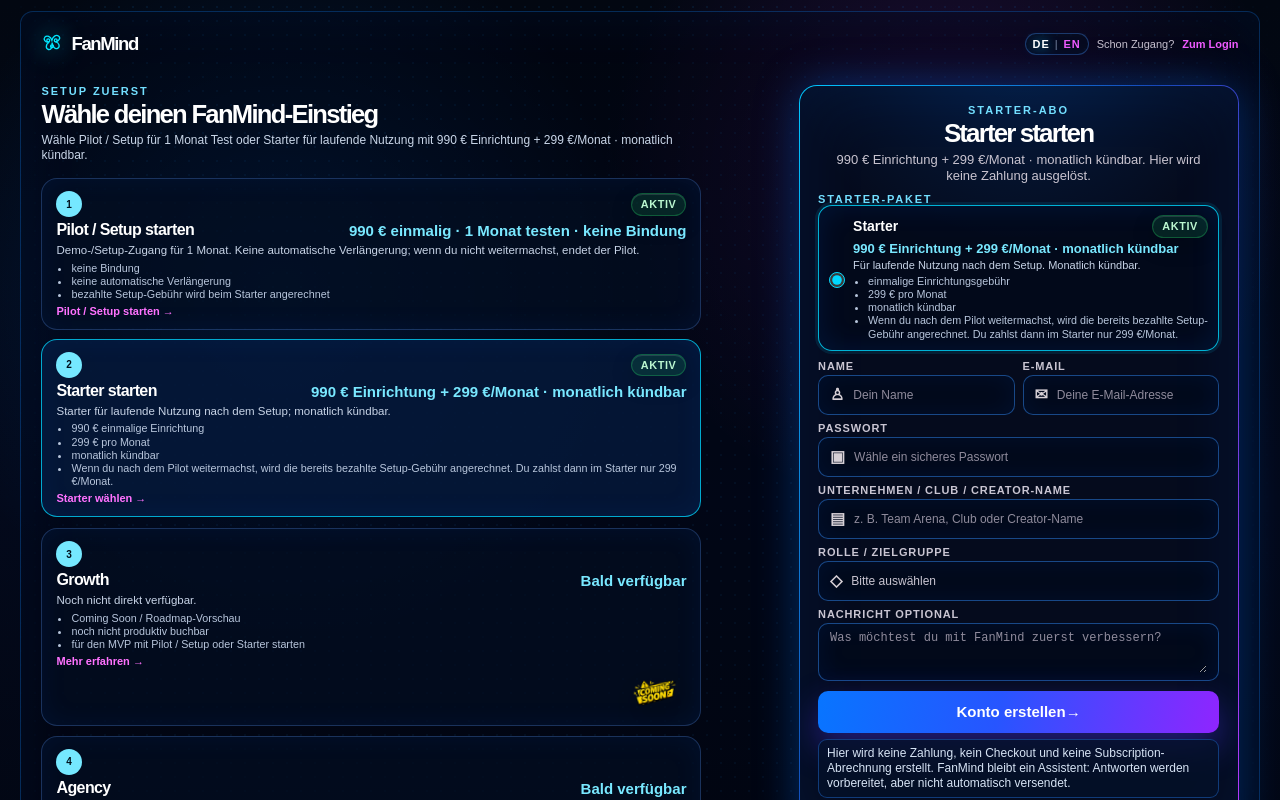
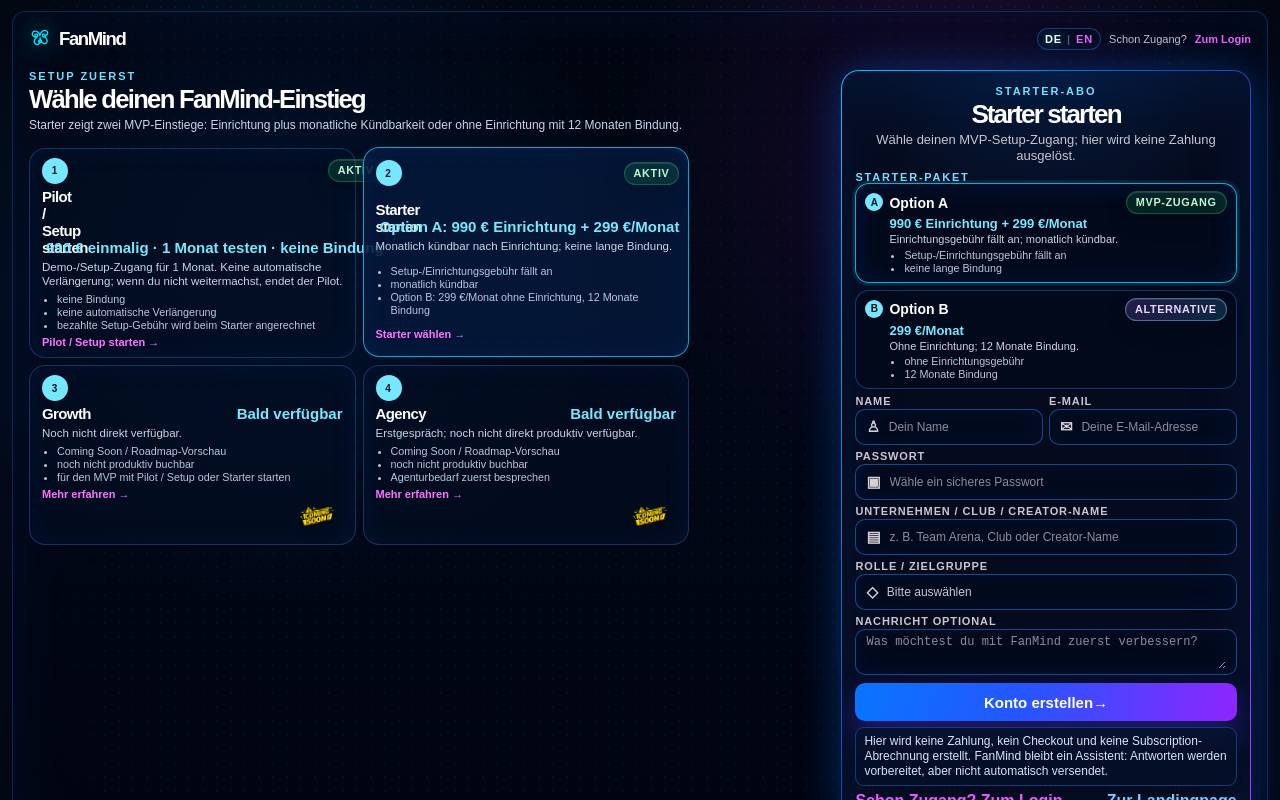
Before and after one commit to Bernds-tech/FanMind, a Next.js app: page /register in a window 1280 px wide. Shown: the top 800 px of the page. Built offline with nearby package versions, Linux system fonts and the light colour scheme.

Commit message:
Polish register package layout

```diff
--- a/src/app/register/page.tsx
+++ b/src/app/register/page.tsx
@@ -12,6 +12,7 @@
 
 type RegisterPlanId = PlanId;
 type StarterCommercialOption = Extract<ProductiveCommercialOption, "starter_paid_setup">;
+type StarterOfferOptionId = "starter_paid_setup" | "starter_no_setup_commitment";
 
 type RegisterPageProps = {
   searchParams: Promise<{ lang?: string | string[]; plan?: string | string[] }>;
@@ -35,7 +36,7 @@
 }
 
 type StarterOptionCopy = {
-  id: StarterCommercialOption;
+  id: StarterOfferOptionId;
   title: string;
   price: string;
   description: string;
@@ -127,9 +128,9 @@
         label: "2",
         badge: "Active",
         title: "Start Starter",
-        price: "€990 setup + €299 / month",
-        description: "Starter for ongoing use after setup; cancellable monthly.",
-        bullets: ["€990 one-time setup fee", "€299 per month", "monthly cancellable", "paid Pilot setup is credited if you continue"],
+        price: "Option A: €990 setup + €299 / month",
+        description: "Monthly cancellable after setup; no long commitment.",
+        bullets: ["setup fee applies", "monthly cancellable", "no long-term commitment"],
         href: registerPlanHref("starter", language),
         cta: "Choose Starter",
       },
@@ -171,9 +172,9 @@
       label: "2",
       badge: "Aktiv",
       title: "Starter starten",
-      price: "990 € Einrichtung + 299 €/Monat · monatlich kündbar",
-      description: "Starter für laufende Nutzung nach dem Setup; monatlich kündbar.",
-      bullets: ["990 € einmalige Einrichtung", "299 € pro Monat", "monatlich kündbar", "Wenn du nach dem Pilot weitermachst, wird die bereits bezahlte Setup-Gebühr angerechnet. Du zahlst dann im Starter nur 299 €/Monat."],
+      price: "Option A: 990 € Einrichtung + 299 €/Monat",
+      description: "Monatlich kündbar nach Einrichtung; keine lange Bindung.",
+      bullets: ["Setup-/Einrichtungsgebühr fällt an", "monatlich kündbar", "Option B: 299 €/Monat ohne Einrichtung, 12 Monate Bindung"],
       href: registerPlanHref("starter", language),
       cta: "Starter wählen",
     },
@@ -205,11 +206,19 @@
     return [
       {
         id: "starter_paid_setup",
-        title: "Starter",
+        title: "Option A",
         price: "€990 setup + €299 / month",
-        description: "For ongoing use after setup. Cancellable monthly; no long-term commitment.",
-        bullets: ["one-time setup fee", "€299 per month", "monthly cancellable", "paid Pilot setup fee is credited"],
-        badge: "Active",
+        description: "Setup fee applies; cancellable monthly.",
+        bullets: ["setup/onboarding fee applies", "no long commitment"],
+        badge: "MVP access",
+      },
+      {
+        id: "starter_no_setup_commitment",
+        title: "Option B",
+        price: "€299 / month",
+        description: "No setup fee; 12-month commitment.",
+        bullets: ["without setup fee", "12-month commitment"],
+        badge: "Alternative",
       },
     ];
   }
@@ -217,11 +226,19 @@
   return [
     {
       id: "starter_paid_setup",
-      title: "Starter",
-      price: "990 € Einrichtung + 299 €/Monat · monatlich kündbar",
-      description: "Für laufende Nutzung nach dem Setup. Monatlich kündbar.",
-      bullets: ["einmalige Einrichtungsgebühr", "299 € pro Monat", "monatlich kündbar", "Wenn du nach dem Pilot weitermachst, wird die bereits bezahlte Setup-Gebühr angerechnet. Du zahlst dann im Starter nur 299 €/Monat."],
-      badge: "Aktiv",
+      title: "Option A",
+      price: "990 € Einrichtung + 299 €/Monat",
+      description: "Einrichtungsgebühr fällt an; monatlich kündbar.",
+      bullets: ["Setup-/Einrichtungsgebühr fällt an", "keine lange Bindung"],
+      badge: "MVP-Zugang",
+    },
+    {
+      id: "starter_no_setup_commitment",
+      title: "Option B",
+      price: "299 €/Monat",
+      description: "Ohne Einrichtung; 12 Monate Bindung.",
+      bullets: ["ohne Einrichtungsgebühr", "12 Monate Bindung"],
+      badge: "Alternative",
     },
   ];
 }
@@ -351,7 +368,7 @@
   const selectedOnboardingHref = selectedPlanId === "pilot" || selectedPlanId === "starter" ? onboardingHref(selectedPlanId, language) : onboardingHref("starter", language);
   const planSelectionCopy = getPlanSelectionCopy(language);
   const starterOptionsCopy = getStarterOptionsCopy(language);
-  const [starterOption, setStarterOption] = useState<StarterCommercialOption>("starter_paid_setup");
+  const starterOption: StarterCommercialOption = "starter_paid_setup";
   const [success, setSuccess] = useState(false);
   const [awaitingEmailConfirmation, setAwaitingEmailConfirmation] = useState(false);
   const [error, setError] = useState<string | null>(null);
@@ -463,7 +480,7 @@
             <div className={styles.planIntro}>
               <p className={styles.eyebrow}>{language === "en" ? "Setup first" : "Setup zuerst"}</p>
               <h1>{language === "en" ? "Choose your FanMind entry" : "Wähle deinen FanMind-Einstieg"}</h1>
-              <p>{language === "en" ? "Choose Pilot / Setup for a 1-month test, or Starter for ongoing use with €990 setup + €299/month." : "Wähle Pilot / Setup für 1 Monat Test oder Starter für laufende Nutzung mit 990 € Einrichtung + 299 €/Monat · monatlich kündbar."}</p>
+              <p>{language === "en" ? "Starter shows two MVP entry options: setup fee plus monthly cancellation, or no setup fee with a 12-month commitment." : "Starter zeigt zwei MVP-Einstiege: Einrichtung plus monatliche Kündbarkeit oder ohne Einrichtung mit 12 Monaten Bindung."}</p>
             </div>
 
             {hasInvalidPlan && (
@@ -508,25 +525,19 @@
               <div className={styles.formHeader}>
                 <p className={styles.eyebrow}>{selectedPlanId === "pilot" ? "Pilot / Setup" : "Starter-Abo"}</p>
                 <h1>{selectedPlanId === "pilot" ? (language === "en" ? "Start Pilot / Setup" : "Pilot / Setup starten") : (language === "en" ? "Start Starter" : "Starter starten")}</h1>
-                <p>{selectedPlanId === "pilot" ? (language === "en" ? "€990 one-time, test for 1 month, no commitment. No automatic renewal; if you do not continue, the pilot ends." : "990 € einmalig · 1 Monat testen · keine Bindung. Keine automatische Verlängerung; wenn du nicht weitermachst, endet der Pilot.") : (language === "en" ? "€990 setup + €299/month, monthly cancellable. No payment is collected here." : "990 € Einrichtung + 299 €/Monat · monatlich kündbar. Hier wird keine Zahlung ausgelöst.")}</p>
+                <p>{selectedPlanId === "pilot" ? (language === "en" ? "€990 one-time, test for 1 month, no commitment. No automatic renewal; if you do not continue, the pilot ends." : "990 € einmalig · 1 Monat testen · keine Bindung. Keine automatische Verlängerung; wenn du nicht weitermachst, endet der Pilot.") : (language === "en" ? "Pick the MVP setup access; no payment is collected here." : "Wähle deinen MVP-Setup-Zugang; hier wird keine Zahlung ausgelöst.")}</p>
               </div>
 
               {selectedPlanId === "starter" && (
                 <fieldset className={styles.commercialOptions}>
                   <legend>{language === "en" ? "Starter package" : "Starter-Paket"}</legend>
                   {starterOptionsCopy.map((option) => (
-                    <label key={option.id} className={`${styles.optionCard} ${starterOption === option.id ? styles.optionCardSelected : ""}`}>
-                      <input
-                        type="radio"
-                        name="commercialOption"
-                        value={option.id}
-                        checked={starterOption === option.id}
-                        onChange={() => setStarterOption(option.id)}
-                      />
+                    <article key={option.id} className={`${styles.optionCard} ${option.id === "starter_paid_setup" ? styles.optionCardSelected : ""}`}>
+                      <span className={styles.optionMarker} aria-hidden="true">{option.id === "starter_paid_setup" ? "A" : "B"}</span>
                       <span>
                         <span className={styles.optionTitleRow}>
                           <strong>{option.title}</strong>
-                          {option.badge && <FeatureStatusLabel variant="active">{option.badge}</FeatureStatusLabel>}
+                          {option.badge && <FeatureStatusLabel variant={option.id === "starter_paid_setup" ? "active" : "preview"}>{option.badge}</FeatureStatusLabel>}
                         </span>
                         <b>{option.price}</b>
                         <small>{option.description}</small>
@@ -534,7 +545,7 @@
                           {option.bullets.map((bullet) => <li key={bullet}>{bullet}</li>)}
                         </ul>
                       </span>
-                    </label>
+                    </article>
                   ))}
                 </fieldset>
               )}
--- a/src/app/register/register.module.css
+++ b/src/app/register/register.module.css
@@ -27,10 +27,10 @@
 .shell {
   position: relative;
   z-index: 1;
-  width: min(1240px, calc(100% - 32px));
+  width: min(1260px, calc(100% - 24px));
   min-height: auto;
   margin: 0 auto;
-  padding: clamp(14px, 1.6vw, 22px);
+  padding: clamp(12px, 1.25vw, 18px);
   border: 1px solid rgba(19, 128, 255, 0.3);
   border-radius: 13px;
   background: rgba(0, 5, 16, 0.36);
@@ -111,10 +111,10 @@
 
 .authGrid {
   display: grid;
-  grid-template-columns: minmax(0, 1fr) minmax(360px, 440px);
-  gap: clamp(32px, 4.5vw, 64px);
+  grid-template-columns: minmax(0, 1fr) minmax(350px, 410px);
+  gap: clamp(22px, 3vw, 42px);
   align-items: start;
-  margin-top: clamp(18px, 2.5vw, 30px);
+  margin-top: clamp(12px, 1.6vw, 20px);
 }
 
 .visualPanel {
@@ -234,7 +234,7 @@
   height: 36px;
   border: 1px solid currentColor;
   border-radius: 50%;
-  font-size: 16px;
+  font-size: 15px;
   background: rgba(4, 14, 34, 0.72);
   box-shadow: 0 0 26px color-mix(in srgb, currentColor 28%, transparent);
 }
@@ -270,8 +270,8 @@
   overflow: hidden;
   justify-self: end;
   width: 100%;
-  max-width: 440px;
-  padding: clamp(16px, 1.45vw, 20px);
+  max-width: 410px;
+  padding: clamp(12px, 1.05vw, 16px);
   border: 1px solid transparent;
   border-radius: 18px;
   background: linear-gradient(#050b1d, #050b1d) padding-box,
@@ -334,13 +334,13 @@
 .formGrid {
   display: grid;
   grid-template-columns: repeat(2, minmax(0, 1fr));
-  gap: 8px;
+  gap: 6px;
 }
 
 .field {
   display: grid;
-  gap: 3px;
-  margin-top: 7px;
+  gap: 2px;
+  margin-top: 5px;
   color: #c9c5d2;
   font-size: 11px;
   font-weight: 800;
@@ -360,12 +360,12 @@
 }
 
 .inputWrap {
-  min-height: 40px;
-  padding: 0 11px;
+  min-height: 36px;
+  padding: 0 10px;
 }
 
 .textareaWrap {
-  padding: 7px 11px;
+  padding: 5px 10px;
 }
 
 .inputWrap:focus-within,
@@ -376,7 +376,7 @@
 
 .inputWrap span {
   color: #d6d0d6;
-  font-size: 16px;
+  font-size: 15px;
 }
 
 .inputWrap input,
@@ -405,7 +405,7 @@
 }
 
 .textareaWrap textarea {
-  min-height: 42px;
+  min-height: 34px;
   resize: vertical;
 }
 
@@ -414,8 +414,8 @@
   align-items: center;
   justify-content: center;
   width: 100%;
-  min-height: 42px;
-  margin-top: 10px;
+  min-height: 38px;
+  margin-top: 8px;
   border: 0;
   border-radius: 10px;
   color: #ffffff;
@@ -500,7 +500,7 @@
 
   .topLinks {
     gap: 6px;
-    font-size: 16px;
+    font-size: 15px;
   }
 
   .authGrid {
@@ -525,7 +525,7 @@
   .inputWrap input,
   .inputWrap select,
   .textareaWrap textarea {
-    font-size: 16px;
+    font-size: 15px;
   }
 
   .primaryButton {
@@ -571,7 +571,7 @@
 
 .planSelection {
   display: grid;
-  gap: 10px;
+  gap: 7px;
   max-width: 660px;
   margin-inline: 0;
 }
@@ -579,7 +579,7 @@
 .planCard {
   display: grid;
   gap: 4px;
-  padding: 12px 14px;
+  padding: 9px 12px;
   border: 1px solid rgba(91, 150, 255, 0.28);
   border-radius: 16px;
   color: #dce9ff;
@@ -640,7 +640,7 @@
 .previewCard h1 {
   margin: 0;
   color: #ffffff;
-  font-size: 16px;
+  font-size: 15px;
   letter-spacing: -0.6px;
 }
 
@@ -677,7 +677,7 @@
   display: grid;
   grid-template-columns: 1fr;
   gap: 7px;
-  margin: 9px 0 2px;
+  margin: 7px 0 1px;
   padding: 0;
   border: 0;
 }
@@ -696,12 +696,12 @@
   display: grid;
   grid-template-columns: 16px 1fr;
   gap: 8px;
-  padding: 9px 10px;
+  padding: 7px 9px;
   border: 1px solid rgba(48, 141, 255, 0.36);
   border-radius: 14px;
   color: #dce9ff;
   background: rgba(2, 9, 26, 0.7);
-  cursor: pointer;
+  cursor: default;
 }
 
 .optionCardSelected {
@@ -709,14 +709,22 @@
   box-shadow: 0 0 0 3px rgba(0, 200, 255, 0.1), inset 0 0 28px rgba(0, 105, 255, 0.12);
 }
 
-.optionCard input {
-  margin-top: 4px;
-  accent-color: #00d8ff;
+.optionMarker {
+  display: inline-grid;
+  place-items: center;
+  width: 18px;
+  height: 18px;
+  margin-top: 2px;
+  border-radius: 999px;
+  color: #00111c;
+  background: #75e8ff;
+  font-size: 10px;
+  font-weight: 900;
 }
 
-.optionCard > span {
+.optionCard > span:last-child {
   display: grid;
-  gap: 3px;
+  gap: 2px;
 }
 
 .optionTitleRow strong {
@@ -811,6 +819,10 @@
 }
 
 @media (min-width: 1051px) {
+  .planSelection {
+    grid-template-columns: repeat(2, minmax(0, 1fr));
+  }
+
   .planCard {
     grid-template-columns: minmax(0, 1fr) auto;
   }
@@ -841,7 +853,7 @@
 
 .cardWithComingSoon {
   position: relative;
-  padding-bottom: 58px;
+  padding-bottom: 44px;
 }
 
 .cardWithComingSoon .planCardHeader {
@@ -864,7 +876,7 @@
 .comingSoon-small {
   right: 8px;
   bottom: 7px;
-  width: 72px;
+  width: 58px;
 }
 
 .comingSoon-medium {
```
